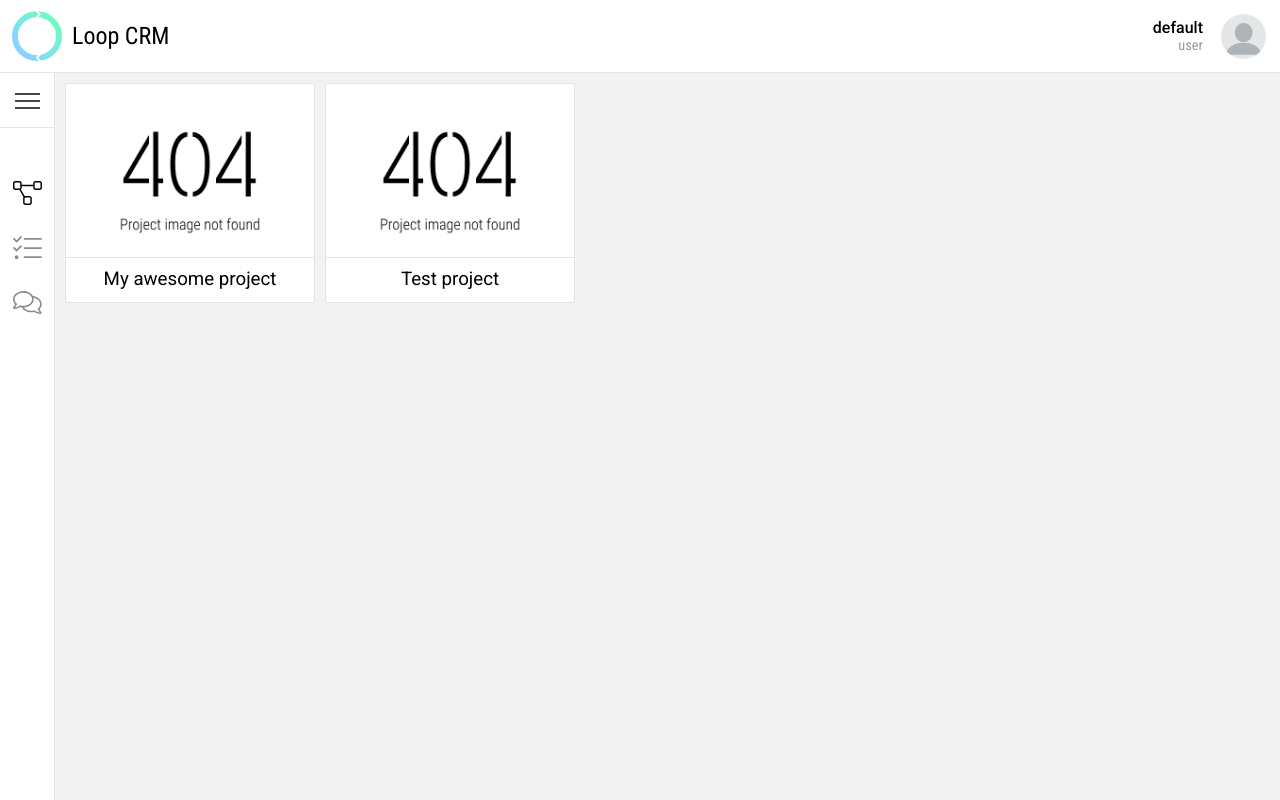
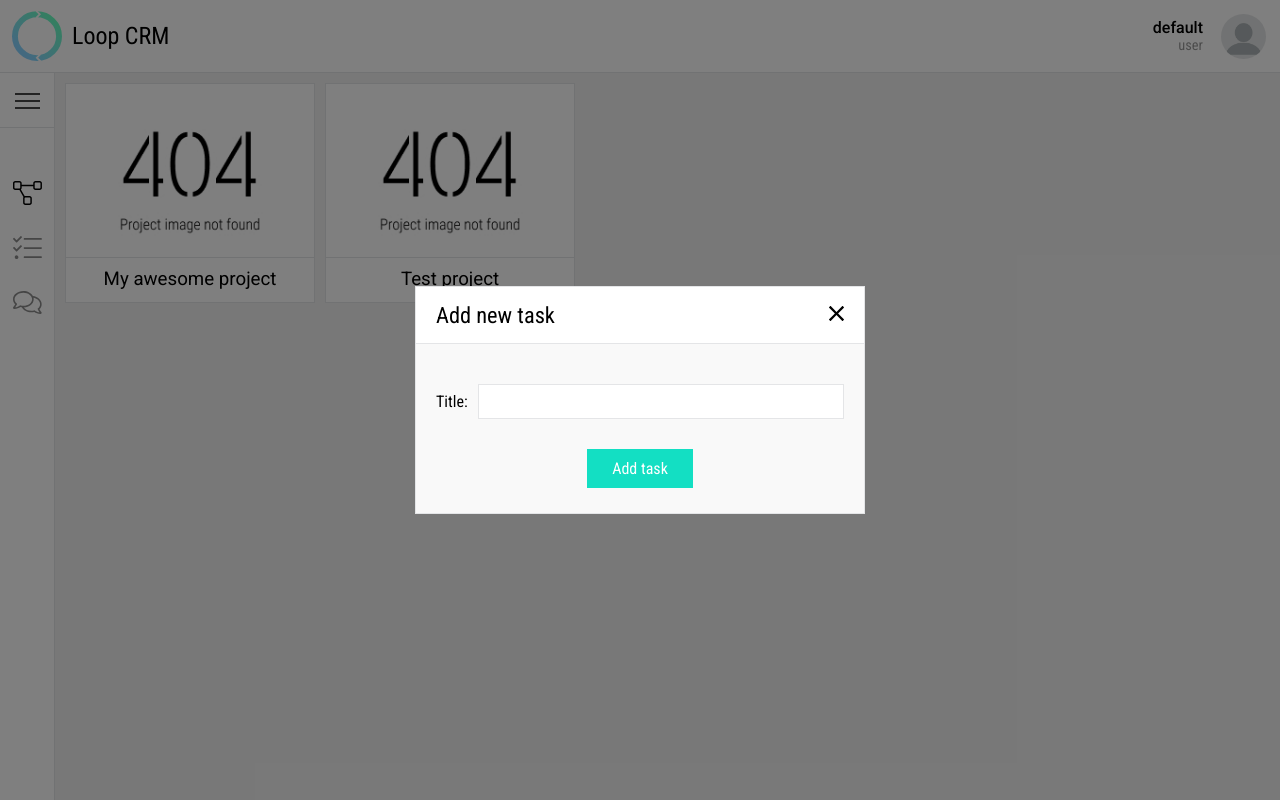
Before and after one commit to Yokotes/loop-frontend, a React (Create React App) app: page / in a window 1280 px wide. Built offline with nearby package versions, Linux system fonts and the light colour scheme.

Commit message:
Added AddTask modal
Added:
- Modal component
- AddTask modal
- Modals controller
- Modals slice

```diff
--- a/src/App.tsx
+++ b/src/App.tsx
@@ -5,12 +5,16 @@ import Header from './components/Header/Header';
 import Sidebar from './components/Sidebar/Sidebar';
 import ProjectsPage from './containers/ProjectsPage/ProjectsPage';
 import TasksPage from './containers/TasksPage/TasksPage';
+import AddTaskModal from './modals/AddTaskModal/AddTaskModal';
 
 function App() {
   return (
       <Router>
         <div id={styles.app} data-testid="app-test">
+          {/* Header */}
           <Header />
+
+          {/* Sidebar & Content */}
           <div className={styles.content}>
             <Sidebar />
 
@@ -28,6 +32,9 @@ function App() {
               </Switch>
             </div>
           </div>
+
+          {/* Modals */}
+          <AddTaskModal />
         </div>
       </Router>
   );
--- /dev/null
+++ b/src/components/PrimaryBtn/PrimaryBtn.module.css
@@ -0,0 +1,9 @@
+.btn {
+  background-color: #13dfc3;
+  border: none;
+  color: #fff;
+  font-family: "Roboto Condensed", sans-serif;
+  font-size: 1rem;
+  font-weight: 500;
+  padding: 10px 25px;
+}
--- /dev/null
+++ b/src/components/PrimaryBtn/PrimaryBtn.tsx
@@ -0,0 +1,21 @@
+import React from 'react';
+import styles from './PrimaryBtn.module.css';
+
+type PrimaryBtnProps = {
+  className?: string;
+  children: React.ReactChild;
+  onClick?(): void;
+}
+
+const PrimaryBtn = ({ children, className, onClick }: PrimaryBtnProps) => {
+  return (
+    <button
+      className={`${styles.btn} ${className}`}
+      onClick={onClick}
+    >
+      { children }
+    </button>
+  )
+}
+
+export default PrimaryBtn;
--- /dev/null
+++ b/src/components/PrimaryTextInput/PrimaryTextInput.module.css
@@ -0,0 +1,21 @@
+.container {
+  display: flex;
+  align-items: center;
+}
+
+.input {
+  border: 1px solid #e4e5e7;
+  padding: 7px;
+  flex-grow: 1;
+  font-family: "Roboto", sans-serif;
+  font-size: 1rem;
+}
+
+.input:focus {
+  outline: none;
+}
+
+.label {
+  font-family: "Roboto Condensed", sans-serif;
+  margin-right: 10px;
+}
--- /dev/null
+++ b/src/components/PrimaryTextInput/PrimaryTextInput.tsx
@@ -0,0 +1,29 @@
+import React from 'react';
+import styles from './PrimaryTextInput.module.css';
+
+type PrimaryTextInputProps = {
+  label: string;
+  htmlId: string;
+  onChange?(): void;
+}
+
+const PrimaryTextInput = ({ label, htmlId, onChange }: PrimaryTextInputProps) => {
+  return (
+    <div className={styles.container}>
+      <label
+        htmlFor={htmlId}
+        className={styles.label}
+      >
+        {label}
+      </label>
+      <input
+        id={htmlId}
+        type="text"
+        className={styles.input}
+        onChange={onChange}
+      />
+    </div>
+  )
+}
+
+export default PrimaryTextInput;
--- /dev/null
+++ b/src/controllers/modalsController.ts
@@ -0,0 +1,14 @@
+import { hideModal, Modals, showModal } from "../models/slices/modalsSlice"
+
+/*
+  Add task modal
+*/
+const showAddTaskModal = () => (dispatch: any) => {
+  dispatch(showModal(Modals.ADD_TASK))
+}
+
+const hideAddTaskModal = () => (dispatch: any) => {
+  dispatch(hideModal(Modals.ADD_TASK))
+}
+
+export { showAddTaskModal, hideAddTaskModal }
--- /dev/null
+++ b/src/modals/AddTaskModal/AddTaskModal.module.css
@@ -0,0 +1,10 @@
+.bodyContent {
+  padding-top: 20px;
+  padding-bottom: 5px;
+}
+
+.btn {
+  display: block;
+  margin: 0 auto;
+  margin-top: 30px;
+}
--- /dev/null
+++ b/src/modals/AddTaskModal/AddTaskModal.tsx
@@ -0,0 +1,37 @@
+import React from 'react';
+import { useDispatch, useSelector } from 'react-redux';
+import PrimaryBtn from '../../components/PrimaryBtn/PrimaryBtn';
+import PrimaryTextInput from '../../components/PrimaryTextInput/PrimaryTextInput';
+import { hideAddTaskModal } from '../../controllers/modalsController';
+import { Modals } from '../../models/slices/modalsSlice';
+import { RootState } from '../../models/store';
+import Modal from '../Modal/Modal';
+import styles from './AddTaskModal.module.css';
+
+const AddTaskModal = () => {
+  const dispatch = useDispatch();
+  const modalState = useSelector((state: RootState) => state.modals.modals[Modals.ADD_TASK])
+  const handleHide = () => dispatch(hideAddTaskModal());
+
+  return (
+    <Modal
+      title="Add new task"
+      hide={handleHide}
+      isShow={modalState.isShow}
+    >
+      <Modal.Body>
+        <div className={styles.bodyContent}>
+          <PrimaryTextInput
+            label="Title:"
+            htmlId="taskTitle"
+          />
+          <PrimaryBtn className={styles.btn}>
+            Add task
+          </PrimaryBtn>
+        </div>
+      </Modal.Body>
+    </Modal>
+  )
+}
+
+export default AddTaskModal;
--- /dev/null
+++ b/src/modals/Modal/Modal.module.css
@@ -0,0 +1,67 @@
+.bg {
+  position: absolute;
+  top: 0;
+  left: 0;
+  width: 100vw;
+  height: 100vh;
+  background-color: rgba(0, 0, 0, 0.5);
+  display: flex;
+  justify-content: center;
+  align-items: center;
+  /* display: none; */
+  /* transition: opacity 0.5s; */
+}
+
+.bg.hide {
+  opacity: 0;
+}
+
+.bg.show {
+  opacity: 1;
+}
+
+.modal {
+  background-color: #f9f9f9;
+  border: 1px solid #e4e5e7;
+  flex: 0 1 450px;
+}
+
+.header {
+  display: flex;
+  justify-content: space-between;
+  background-color: #fff;
+  border-bottom: 1px solid #e4e5e7;
+  padding: 15px 20px;
+}
+
+.title {
+  flex-grow: 1;
+  font-family: "Roboto Condensed", sans-serif;
+  font-size: 1.4rem;
+  font-weight: 500;
+}
+
+.btns {
+  flex-grow: 0;
+  display: flex;
+  align-items: center;
+}
+
+.btn {
+  background: none;
+  border: none;
+}
+
+.closeBtn > img {
+  width: 15px;
+}
+
+.body {
+  padding: 20px;
+}
+
+@keyframes hideModal {
+  100% {
+    opacity: 0;
+  }
+}
--- /dev/null
+++ b/src/modals/Modal/Modal.tsx
@@ -0,0 +1,52 @@
+import React from 'react';
+import styles from './Modal.module.css'
+
+type ModalProps = {
+  title: string,
+  children: React.ReactChild,
+  hide(): void,
+  isShow: boolean
+}
+
+type ModalBodyProps = {
+  children: React.ReactChild,
+}
+
+const Modal = ({ title, children, hide, isShow }: ModalProps) => {
+  return (
+    <div
+      className={`${styles.bg} ${isShow ? styles.show : styles.hide}`}
+      onClick={hide}
+    >
+      <div className={styles.modal}>
+        <div className={styles.header}>
+          <div className={styles.title}>
+            { title }
+          </div>
+          <div className={styles.btns}>
+            <button
+              className={`${styles.btn} ${styles.closeBtn}`}
+              title="Close"
+              onClick={hide}
+            >
+              <img src="img/buttons/close.svg" alt="X"/>
+            </button>
+          </div>
+        </div>
+        <div className={styles.body}>
+          { children }
+        </div>
+      </div>
+    </div>
+  )
+}
+
+Modal.Body = ({ children }: ModalBodyProps) => {
+  return (
+    <>
+      { children }
+    </>
+  )
+}
+
+export default Modal
--- /dev/null
+++ b/src/models/slices/modalsSlice.ts
@@ -0,0 +1,34 @@
+import { createSlice } from "@reduxjs/toolkit";
+
+enum Modals {
+  ADD_TASK = 0,
+}
+
+const modalsSlice = createSlice({
+  name: 'modals',
+  initialState: {
+    modals: [
+      {
+        name: 'addTask',
+        isShow: true,
+      },
+    ],
+  },
+  reducers: {
+    showModal: (state, action) => {
+      const modal = state.modals[action.payload];
+      modal.isShow = true;
+    },
+
+    hideModal: (state, action) => {
+      const modal = state.modals[action.payload];
+      modal.isShow = false;
+    }
+  }
+});
+
+export { Modals }
+
+export const { showModal, hideModal } = modalsSlice.actions
+
+export default modalsSlice.reducer;
--- a/src/models/store.ts
+++ b/src/models/store.ts
@@ -1,6 +1,7 @@
 import { applyMiddleware, combineReducers, createStore } from "@reduxjs/toolkit";
 import thunk from 'redux-thunk';
 import menuSlice from "./slices/menuSlice";
+import modalsSlice from "./slices/modalsSlice";
 import profileSlice from "./slices/profileSlice";
 import projectsListSlice from "./slices/projectsListSlice";
 import sidebarSlice from "./slices/sidebarSlice";
@@ -10,6 +11,7 @@ const rootReducer = combineReducers({
   menu: menuSlice,
   profile: profileSlice,
   projectsList: projectsListSlice,
+  modals: modalsSlice,
 });
 
 const store = createStore(rootReducer, applyMiddleware(thunk));
```
Also changed, not shown: public/img/buttons/close.svg (added).
